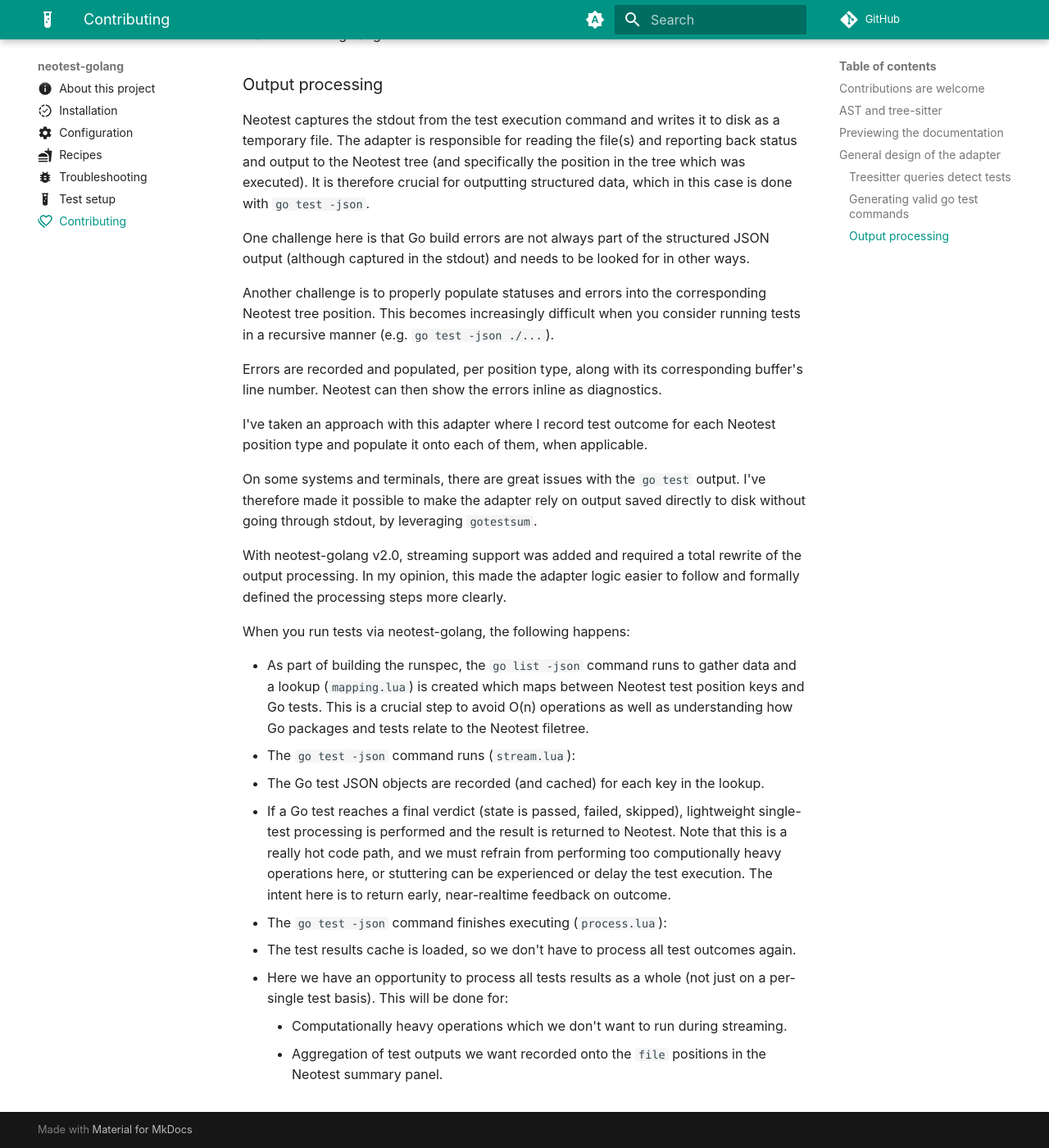
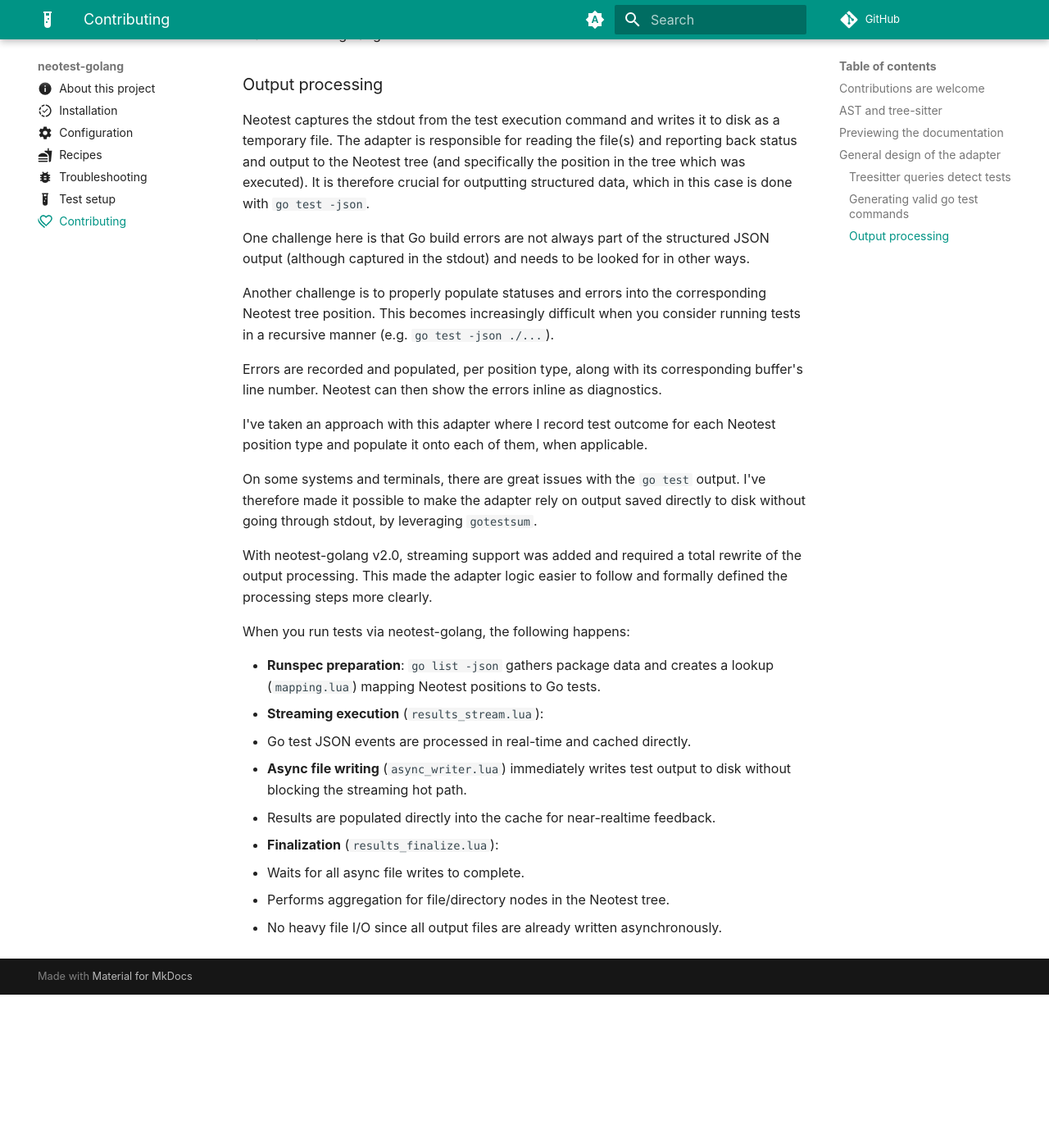
Before and after one commit to fredrikaverpil/neotest-golang, an MkDocs documentation site: the page built from docs/contrib.md, in a window 1280 px wide and 1400 px high, scrolled down 2187 px. Shown: the whole window at 82% size. Built offline with MkDocs 1.6.1 and Material for MkDocs 9.7.7, drawn with Linux system fonts in a browser that asks for light colours; comment, search, counter and statistics services are not loaded; after the commit the page ends 3400 px from its top, so only the background shows below that.

Commit message:
docs: update

```diff
--- a/docs/contrib.md
+++ b/docs/contrib.md
@@ -127,31 +127,19 @@ I've therefore made it possible to make the adapter rely on output saved
 directly to disk without going through stdout, by leveraging `gotestsum`.
 
 With neotest-golang v2.0, streaming support was added and required a total
-rewrite of the output processing. In my opinion, this made the adapter logic
-easier to follow and formally defined the processing steps more clearly.
+rewrite of the output processing. This made the adapter logic easier to follow
+and formally defined the processing steps more clearly.
 
 When you run tests via neotest-golang, the following happens:
 
-- As part of building the runspec, the `go list -json` command runs to gather
-  data and a lookup (`mapping.lua`) is created which maps between Neotest test
-  position keys and Go tests. This is a crucial step to avoid O(n) operations as
-  well as understanding how Go packages and tests relate to the Neotest
-  filetree.
-- The `go test -json` command runs (`stream.lua`):
-  - The Go test JSON objects are recorded (and cached) for each key in the
-    lookup.
-  - If a Go test reaches a final verdict (state is passed, failed, skipped),
-    lightweight single-test processing is performed and the result is returned
-    to Neotest. Note that this is a really hot code path, and we must refrain
-    from performing too computionally heavy operations here, or stuttering can
-    be experienced or delay the test execution. The intent here is to return
-    early, near-realtime feedback on outcome.
-- The `go test -json` command finishes executing (`process.lua`):
-  - The test results cache is loaded, so we don't have to process all test
-    outcomes again.
-  - Here we have an opportunity to process all tests results as a whole (not
-    just on a per-single test basis). This will be done for:
-    - Computationally heavy operations which we don't want to run during
-      streaming.
-    - Aggregation of test outputs we want recorded onto the `file` positions in
-      the Neotest summary panel.
+- **Runspec preparation**: `go list -json` gathers package data and creates a
+  lookup (`mapping.lua`) mapping Neotest positions to Go tests.
+- **Streaming execution** (`results_stream.lua`):
+  - Go test JSON events are processed in real-time and cached directly.
+  - **Async file writing** (`async_writer.lua`) immediately writes test output
+    to disk without blocking the streaming hot path.
+  - Results are populated directly into the cache for near-realtime feedback.
+- **Finalization** (`results_finalize.lua`):
+  - Waits for all async file writes to complete.
+  - Performs aggregation for file/directory nodes in the Neotest tree.
+  - No heavy file I/O since all output files are already written asynchronously.
```
